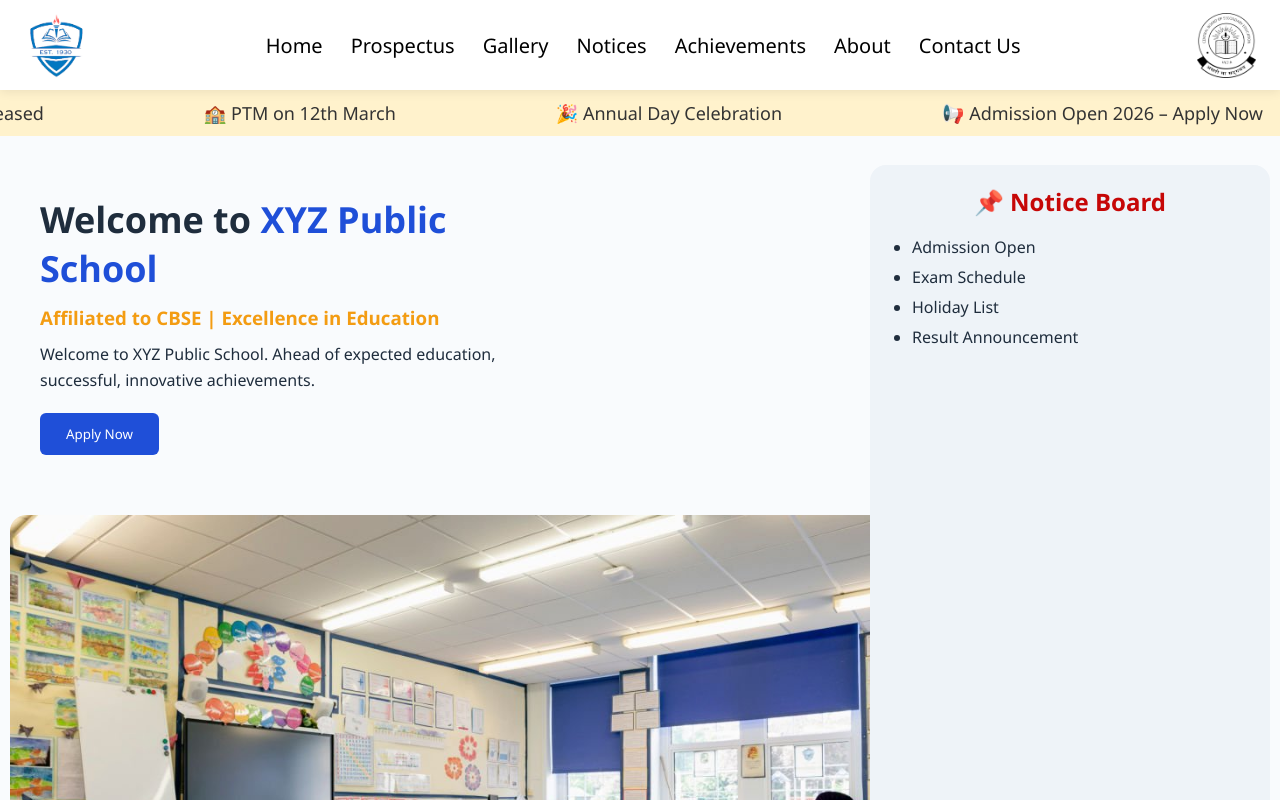
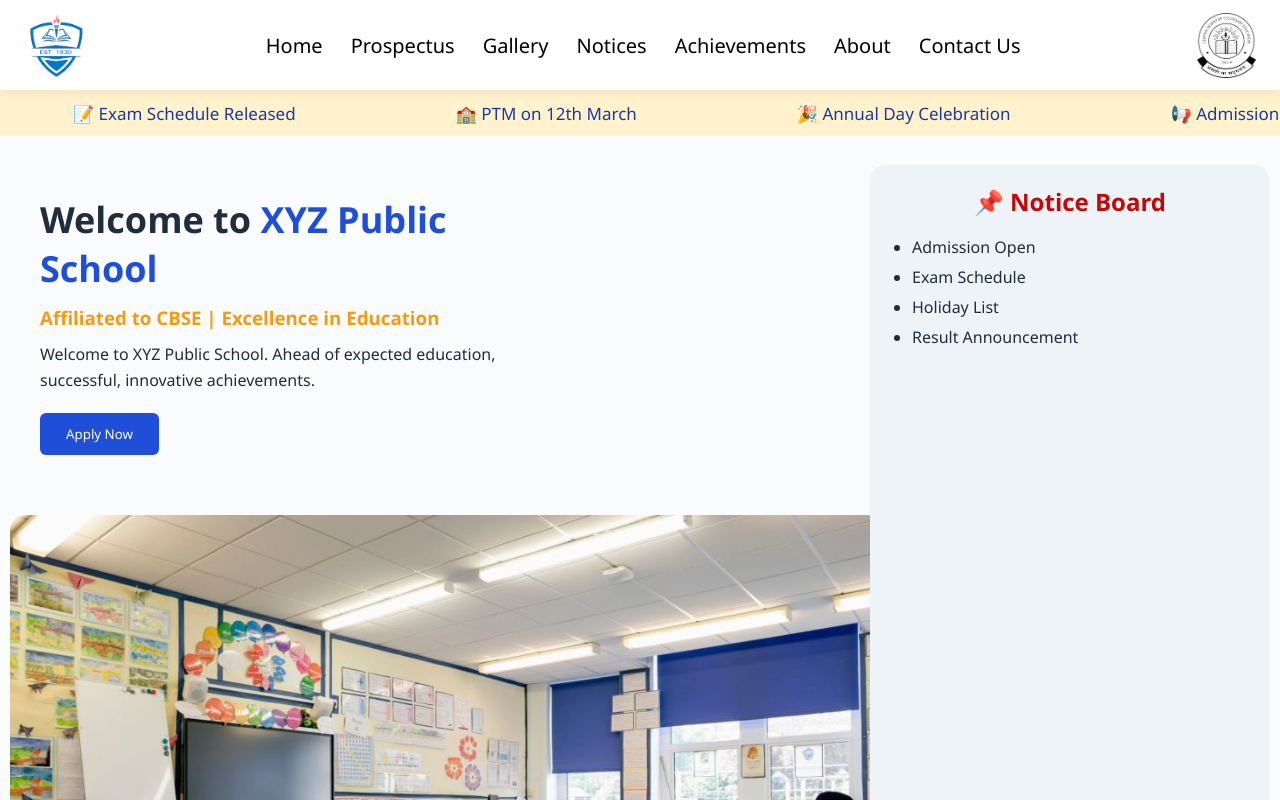
Before and after one commit to AtanuHacks/Student_MS, an Angular app: page / in a window 1280 px wide. Shown: the top 800 px of the page. Built offline with nearby package versions, Linux system fonts and the light colour scheme.

Commit message:
Adjusted CSS

```diff
--- a/src/app/navbar/navbar.css
+++ b/src/app/navbar/navbar.css
@@ -98,7 +98,7 @@ nav a:hover {
   display: flex;
   width: max-content;
   cursor: pointer;
-  animation: notice-scroll 12s linear infinite;
+  animation: notice-scroll 20s linear infinite;
 }
 
 /* pause on hover */
@@ -109,9 +109,9 @@ nav a:hover {
 .notice-text span {
   white-space: nowrap;
   padding-right: 160px;
-  font-size: 18px;
+  font-size: 17px;
   font-weight: 500;
-  color: #333;
+  color: #193c9c;
 }
 
 /* seamless loop */
```
Also changed, not shown: 1 other file (tests, documents, lock files or other folders).
